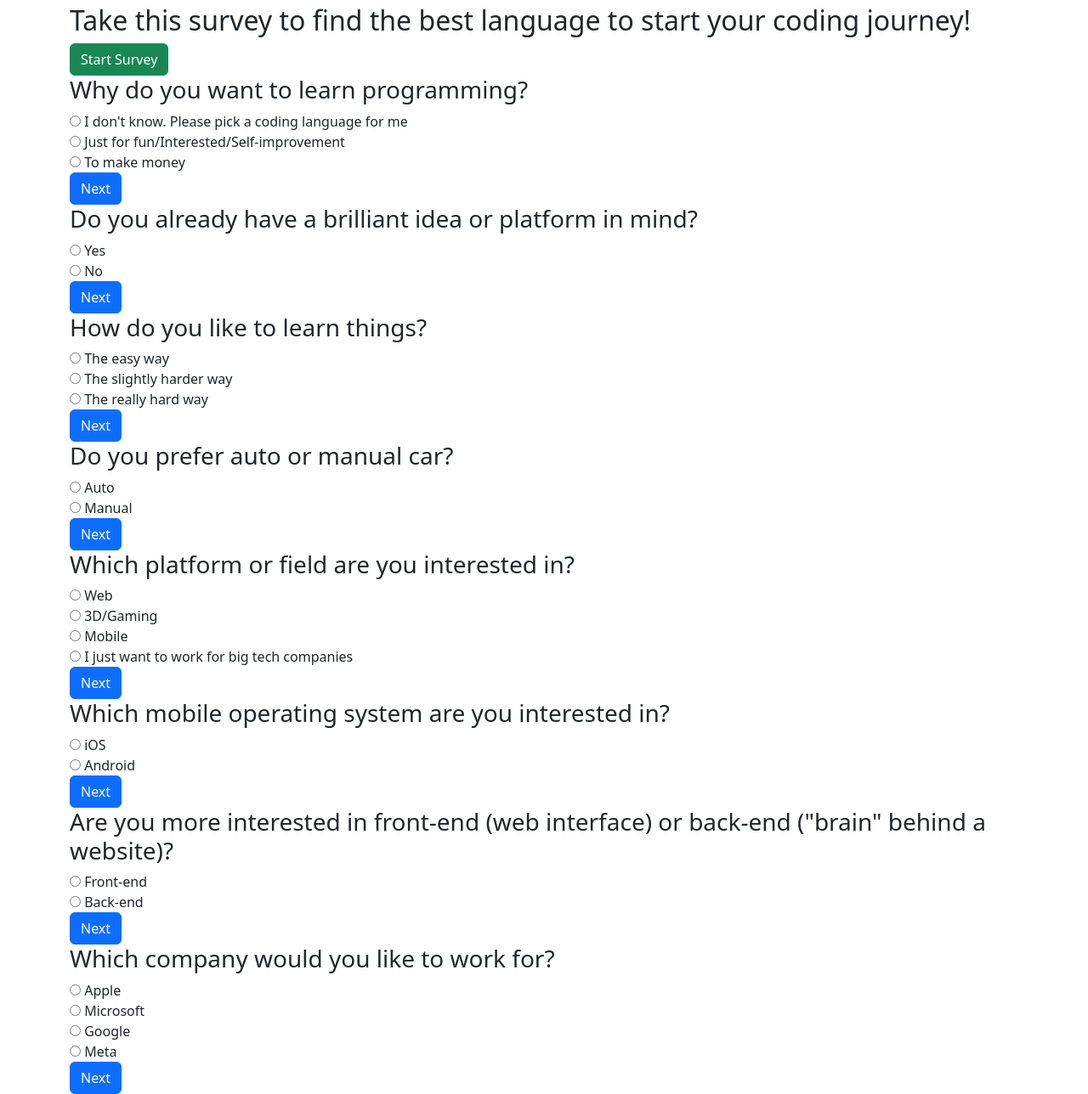
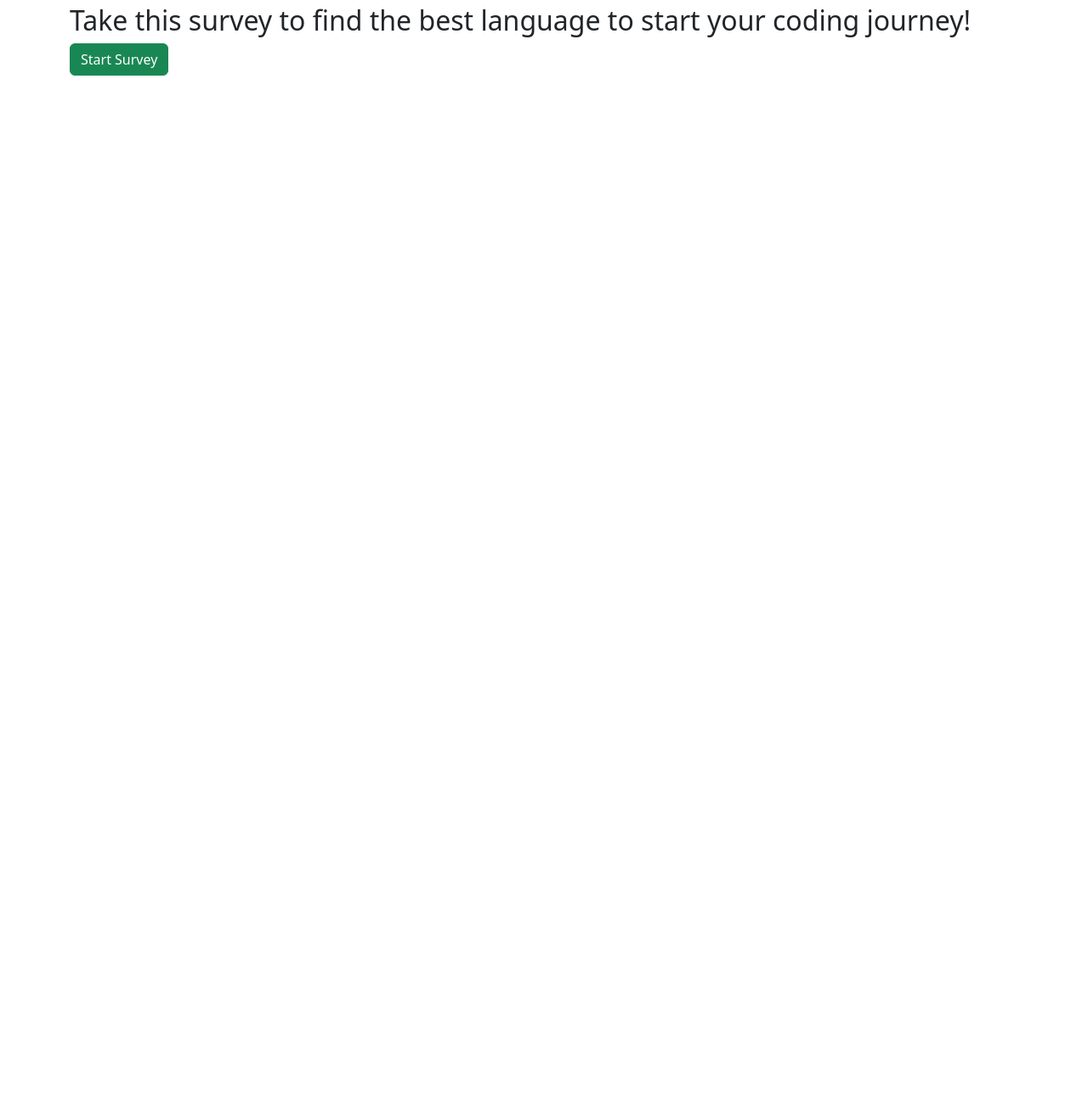
Before and after one commit to jlucoding/Programming-Language-Suggester-2.0, a plain HTML site: page index.html in a window 1280 px wide. Shown: the part 51-1339 px from the top of the page at 85% size. After the commit the page ends 800 px from the top, so only its background shows below. Drawn offline with Linux system fonts and the light colour scheme.

Commit message:
Add hide feature

```diff
--- a/css/styles.css
+++ b/css/styles.css
@@ -0,0 +1,3 @@
+.hide {
+  display: none;
+}
--- a/index.html
+++ b/index.html
@@ -21,7 +21,7 @@
     <button id="start" type="button" class="btn btn-success">Start Survey</button>
 
     <form id="survey">
-      <div class="main-question">
+      <div class="main-question hide">
         <h3>Why do you want to learn programming?</h3>
         <div class="radio">
           <label>
@@ -46,7 +46,7 @@
 
 
 
-      <div class="direction">
+      <div class="direction hide">
         <h3>Do you already have a brilliant idea or platform in mind? </h3>
         <div class="radio">
           <label>
@@ -65,7 +65,7 @@
 
 
 
-      <div class="learn">
+      <div class="learn hide">
         <h3>How do you like to learn things?</h3>
         <div class="radio">
           <label>
@@ -88,7 +88,7 @@
         <button id="next" type="button" class="btn btn-primary">Next</button>
       </div>
 
-      <div class="car">
+      <div class="car hide">
         <h3>Do you prefer auto or manual car?</h3>
         <div class="radio">
           <label>
@@ -105,7 +105,7 @@
         <button id="next" type="button" class="btn btn-primary">Next</button>
       </div>
 
-      <div class="platform">
+      <div class="platform hide">
         <h3>Which platform or field are you interested in?</h3>
         <div class="radio">
           <label>
@@ -134,7 +134,7 @@
         <button id="next" type="button" class="btn btn-primary">Next</button>
       </div>
 
-      <div class="mobile">
+      <div class="mobile hide">
         <h3>Which mobile operating system are you interested in?</h3>
         <div class="radio">
           <label>
@@ -151,7 +151,7 @@
         <button id="next" type="button" class="btn btn-primary">Next</button>
       </div>
 
-      <div class="web">
+      <div class="web hide">
         <h3>Are you more interested in front-end (web interface) or back-end ("brain" behind a website)? </h3>
         <div class="radio">
           <label>
@@ -168,7 +168,7 @@
         <button id="next" type="button" class="btn btn-primary">Next</button>
       </div>
 
-      <div class="enterprise">
+      <div class="enterprise hide">
         <h3>Which company would you like to work for?</h3>
         <div class="radio">
           <label>
@@ -194,8 +194,9 @@
             Meta
           </label>
         </div>
+        <button id="next" type="button" class="btn btn-primary">Next</button>
       </div>
-      <button id="next" type="button" class="btn btn-primary">Next</button>
+
     </form>
 
   </div>
--- a/js/scripts.js
+++ b/js/scripts.js
@@ -1,4 +1,5 @@
 $(document).ready(function () {
+
 
   $("form#survey").submit(function (event) {
     event.preventDefault();
```
